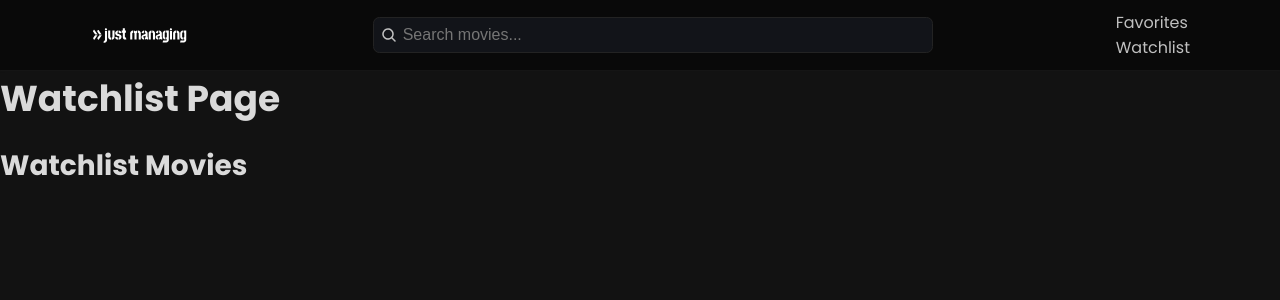
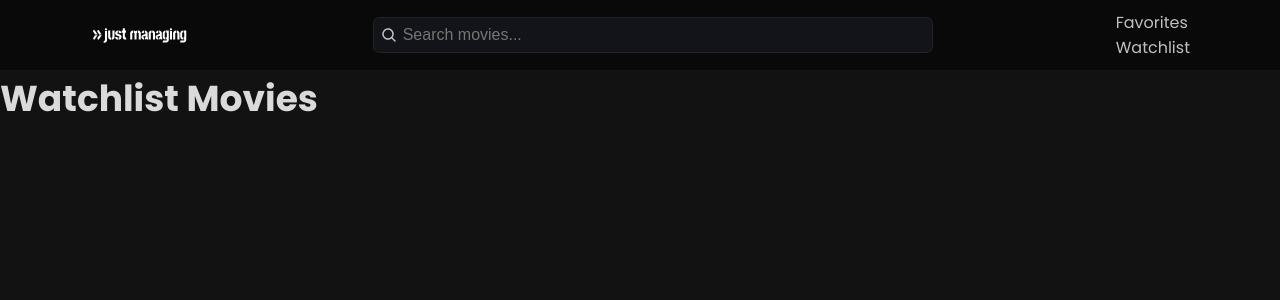
Before and after one commit to Linuszackrisson/movie-db-react, a React (Vite) app: page /watchlist in a window 1280 px wide. Shown: the top 300 px of the page. Built offline with nearby package versions, Linux system fonts and the light colour scheme.

Commit message:
Removed double headers

```diff
--- a/src/components/favorites/Favorites.jsx
+++ b/src/components/favorites/Favorites.jsx
@@ -11,7 +11,7 @@ const FavoriteList = ({ favorites, showList }) => {
     console.log("Favorites:", favorites);
     return (
       <div>
-        <h2>Favorite Movies</h2>
+        <h1>Favorite Movies</h1>
         <ul>
           {favorites.map((movie, index) => (
             <li key={movie.id || index}>
--- a/src/components/watchlist/Watchlist.jsx
+++ b/src/components/watchlist/Watchlist.jsx
@@ -12,7 +12,7 @@ const Watchlist = ({ watchlist, showList }) => {
     console.log("Watchlist:", watchlist);
     return (
       <div>
-        <h2>Watchlist Movies</h2>
+        <h1>Watchlist Movies</h1>
         <ul>
           {watchlist.map((movie, index) => (
             <li key={movie.id || index}>
--- a/src/page/favoritesPage/FavoritesPage.jsx
+++ b/src/page/favoritesPage/FavoritesPage.jsx
@@ -6,7 +6,6 @@ import FavoriteList from '../../components/favorites/Favorites';
 const FavoritesPage = ({ favorites }) => {
   return (
     <div>
-      <h1>Favorites Page</h1>
       <FavoriteList favorites={favorites} showList={true} /> {/* Pass props as needed */}
     </div>
   );
--- a/src/page/watchlistPage/WatchlistPage.jsx
+++ b/src/page/watchlistPage/WatchlistPage.jsx
@@ -6,7 +6,6 @@ import Watchlist from '../../components/watchlist/Watchlist'
 const WatchlistPage = ({ watchlist }) => {
   return (
     <div>
-      <h1>Watchlist Page</h1>
       <Watchlist watchlist={watchlist} showList={true} /> {/* Pass props as needed */}
     </div>
   );
```
